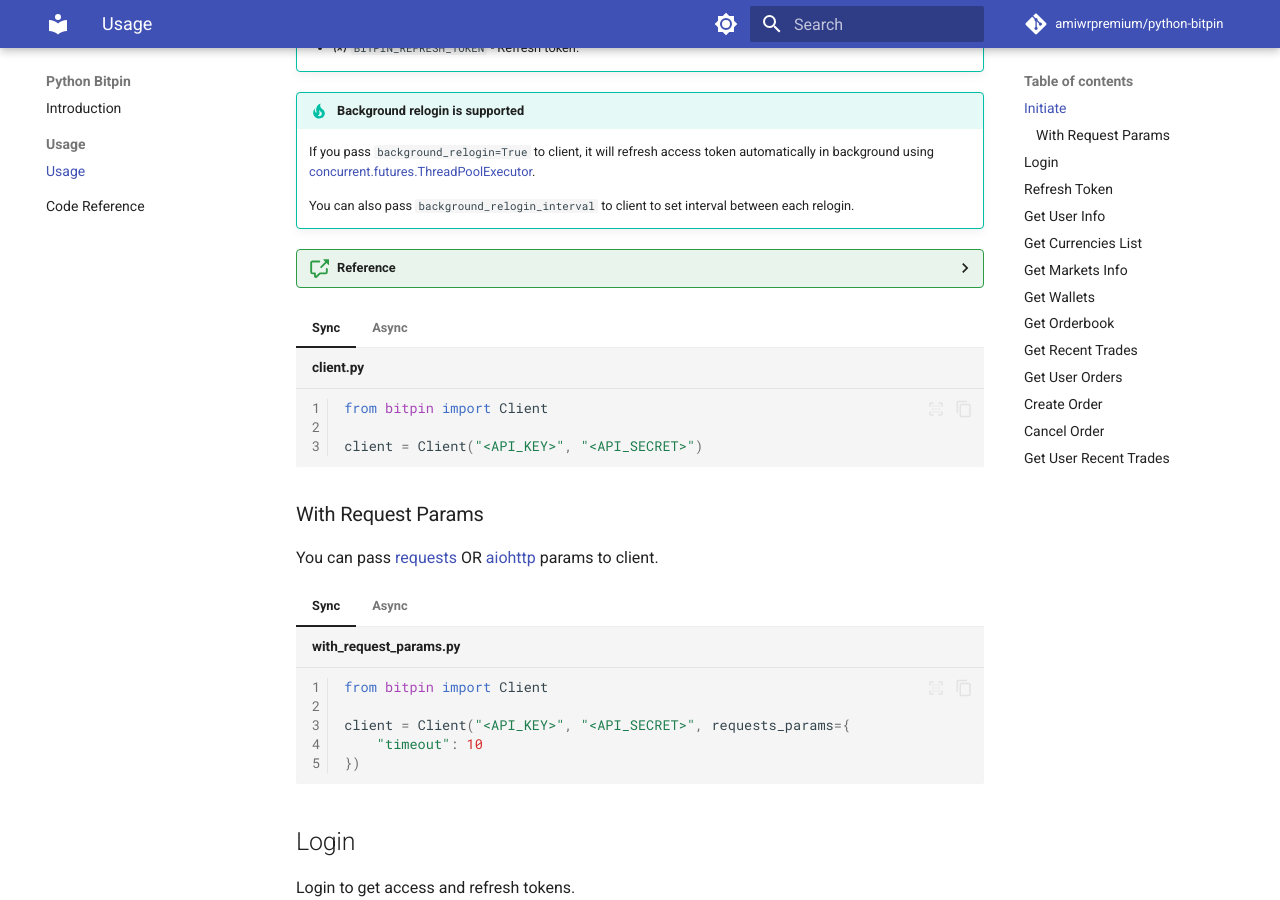
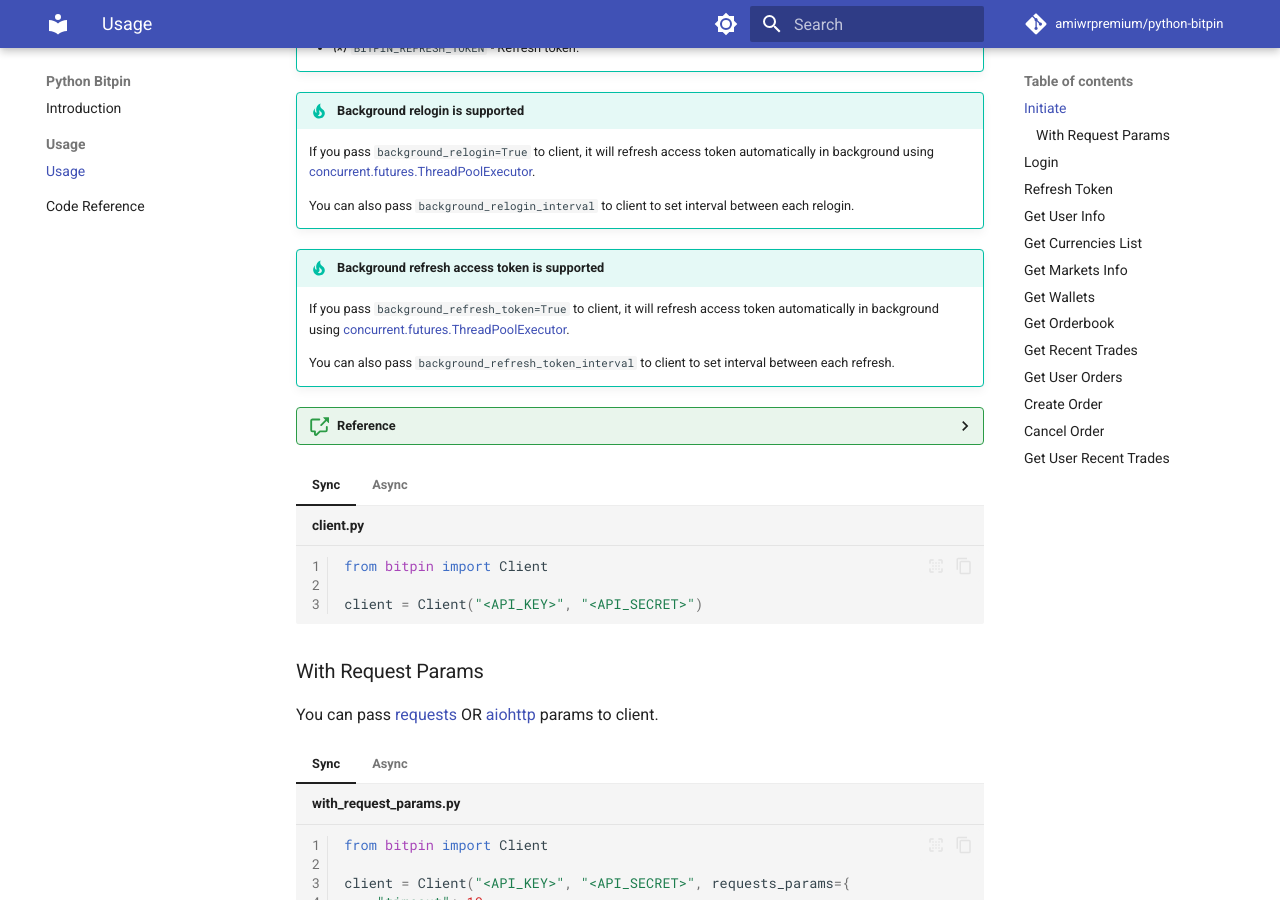
Before and after one commit to amiwrpremium/python-bitpin, an MkDocs documentation site: the page built from docs/usage/index.md, in a window 1280 px wide and 900 px high, scrolled down 638 px. Built offline with MkDocs 1.6.1 and Material for MkDocs 9.7.7, drawn with Linux system fonts in a browser that asks for light colours; comment, search, counter and statistics services are not loaded.

Commit message:
docs: 📝 Update Docs

```diff
--- a/docs/usage/index.md
+++ b/docs/usage/index.md
@@ -29,6 +29,13 @@
     [concurrent.futures.ThreadPoolExecutor](https://docs.python.org/3/library/concurrent.futures.html#threadpoolexecutor).
 
     You can also pass `background_relogin_interval` to client to set interval between each relogin.
+
+!!! tip "Background refresh access token is supported"
+
+    If you pass `background_refresh_token=True` to client, it will refresh access token automatically in background using
+    [concurrent.futures.ThreadPoolExecutor](https://docs.python.org/3/library/concurrent.futures.html#threadpoolexecutor).
+
+    You can also pass `background_refresh_token_interval` to client to set interval between each refresh.
 
 ??? code-ref "Reference"
 
```
